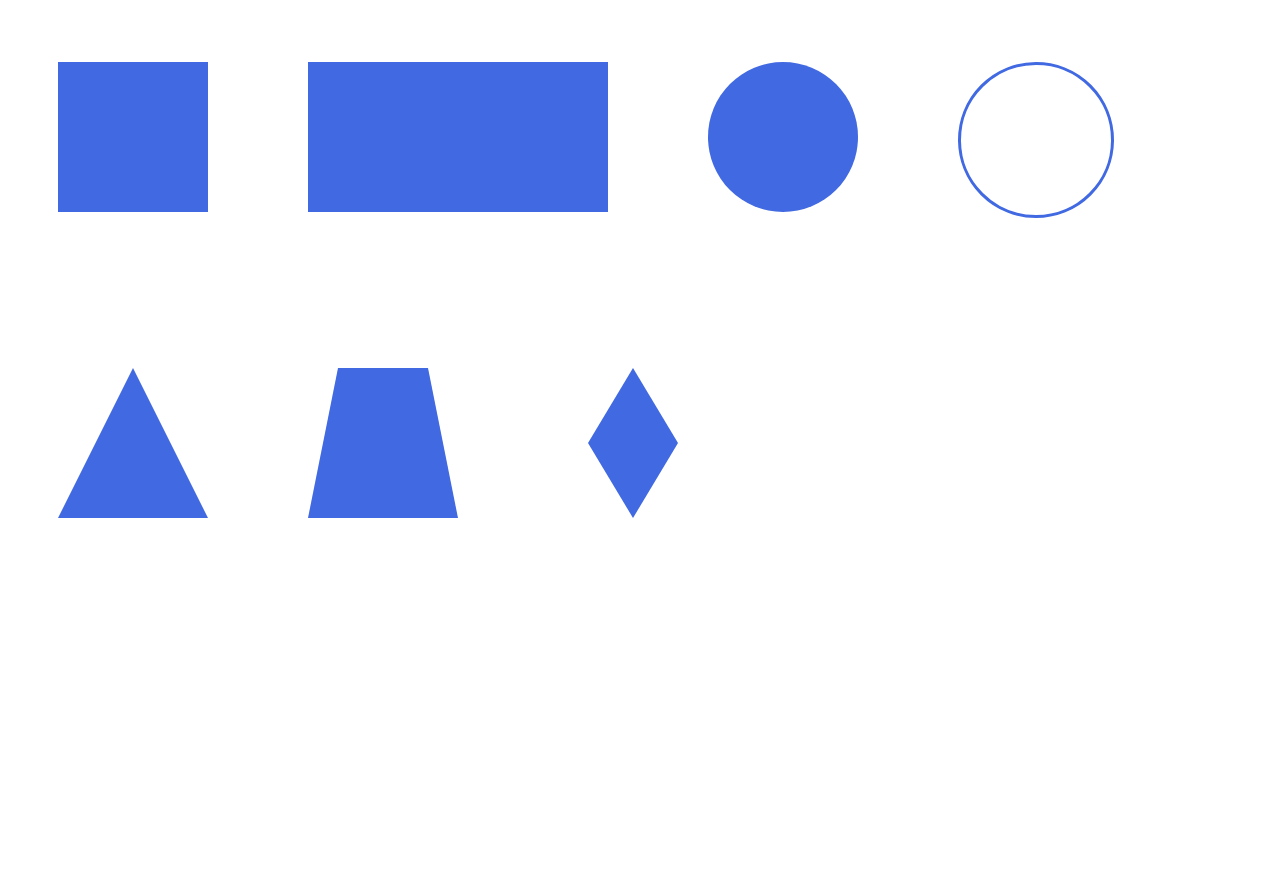
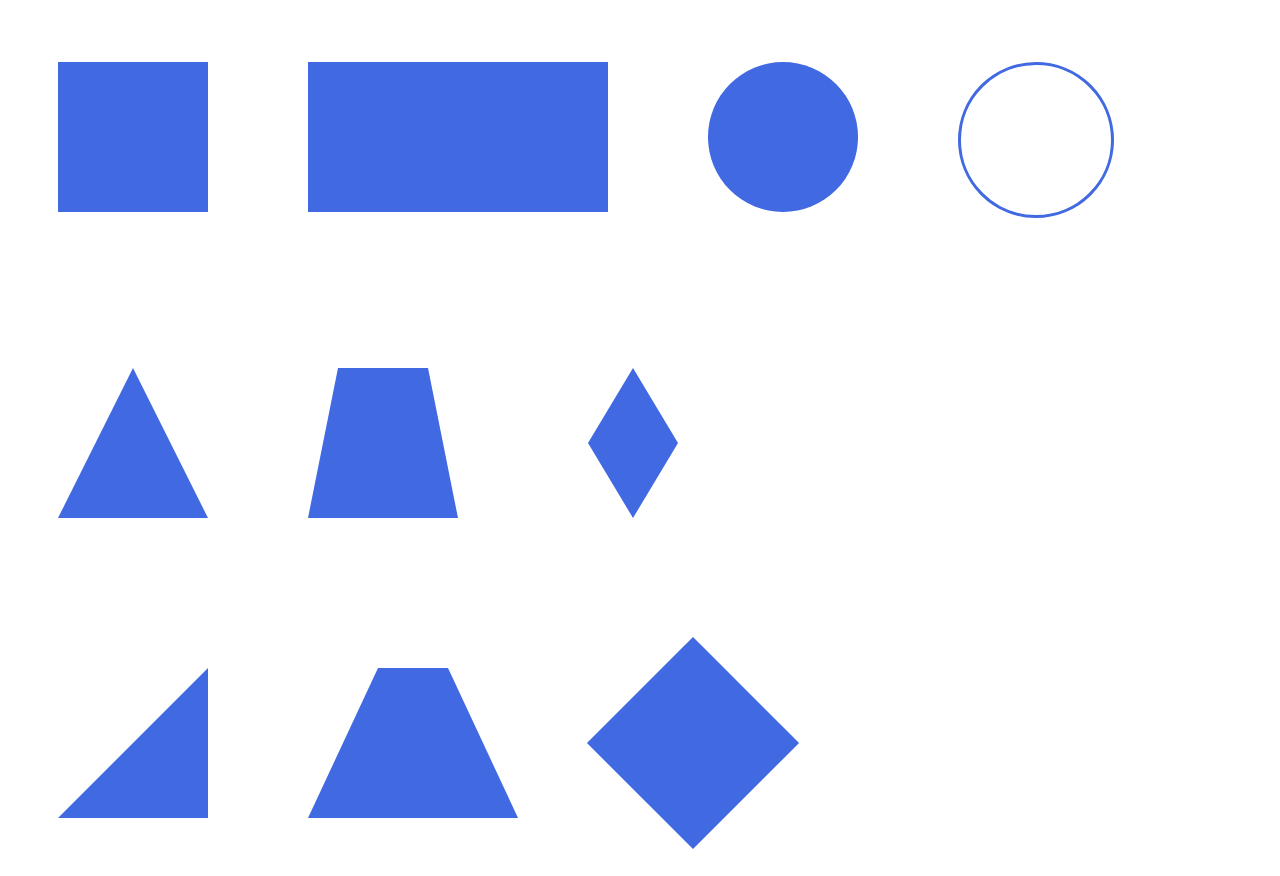
Before and after one commit to Bella-GH/shape, a plain HTML site: page index.html in a window 1280 px wide. Shown: the part 113-989 px from the top of the page. Before the commit the page ends 800 px from the top, so only its background shows below. Drawn offline with Linux system fonts and the light colour scheme.

Commit message:
shapes
crate shapes in another way

```diff
--- a/index.html
+++ b/index.html
@@ -25,6 +25,15 @@
         <div class="diamond"></div>
 
       </div>
+
+      <div class="third">
+        <div class="triangle2"></div>
+
+        <div class="trapezium2"></div>
+
+        <div class="diamond2"></div>
+
+      </div>
     </div>
 
 </body>
--- a/shapecss/shape.css
+++ b/shapecss/shape.css
@@ -4,14 +4,14 @@ h1{
     color: rgb(38, 108, 148);
     text-align: center;
 }
-.first, .second{
+.first, .second, .third{
     display: flex;
     flex-wrap: nowrap;
 }
-.first>div, .second>div{
+.first>div, .second>div, .third>div{
     margin: 50px;
 }
-.second{
+.second, .third{
     margin-top: 50px;
 }
 
@@ -65,3 +65,25 @@ h1{
 
 
 }
+.triangle2{
+    width:0px;
+    height: 0px;
+    border-bottom: 150px solid royalblue;
+    border-left: 150px solid transparent;
+}
+.trapezium2{
+    width: 70px;
+    border-top: none;
+    border-right: 70px solid transparent;
+    border-bottom: 150px solid royalblue;
+    border-left: 70px solid transparent;
+
+
+}
+.diamond2{
+    height: 150px;
+    width:150px;
+    background-color: royalblue;
+    transform: rotate(-45deg);
+
+}
```
